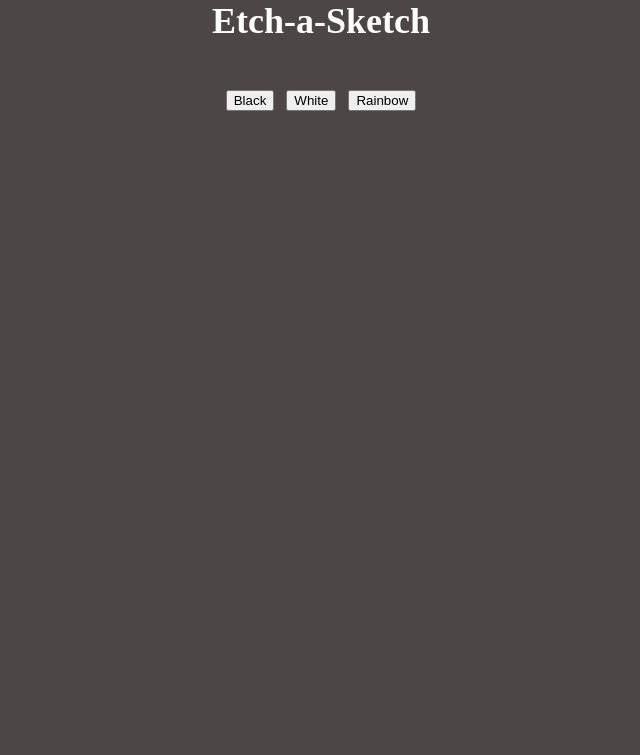
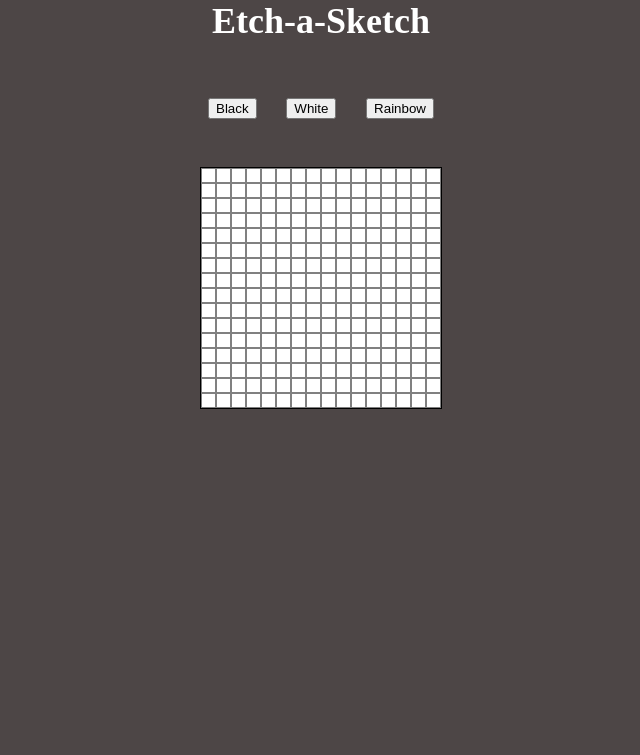
Before and after one commit to ZaidMadanat/Etch-a-Sketch, a plain HTML site: page index.html in a window 1280 px wide. Shown: the top 755 px of the page, without its empty margins (319-959 px from the left). Drawn offline with Linux system fonts and the light colour scheme.

Commit message:
finished overall style, now adding event listeners

```diff
--- a/script.js
+++ b/script.js
@@ -0,0 +1,31 @@
+const grid = document.querySelector('.grid');
+
+function CreateGrid() {
+    /*
+    for (let j = 0; j < 2; j++) {
+        for (let i = 0; i < 16; i++) {
+            const row_square = document.createElement('button');
+            row_square.classList.add('square_style');
+
+            const column_square = document.createElement('button');
+            column_square.classList.add('square_style');
+
+            row.appendChild(row_square);
+            column.appendChild(column_square);
+        }
+    }
+    */
+    for (let i = 0; i < 16; i++ ) {
+        const column = document.createElement('div');
+        column.classList.add('col_style');
+        grid.appendChild(column);
+        for (let j = 0; j < 16; j++) {
+            const square = document.createElement('button');
+            square.classList.add('square_style');
+            column.appendChild(square);
+        }
+    }
+
+}
+
+CreateGrid();
--- a/style.css
+++ b/style.css
@@ -25,7 +25,8 @@ body {
 .information {
     display:flex;
     justify-content: space-between;
-    padding-bottom: 1.5rem;
+    padding: 0.5rem;
+    padding-bottom: 3rem;
     gap: 12px;
 
 }
@@ -40,3 +41,19 @@ img {
 a {
     padding-left: 6px;
 }
+.grid {
+    display:flex;
+    justify-content: center;
+    border: 1px solid black;
+}
+.square_style {
+    height: 15px;
+    width: 15px;
+    border: 0.5px solid grey;
+    box-sizing: border-box;
+    background-color:white;
+}
+.col_style {
+    display:flex;
+    flex-direction: column;
+}
```
